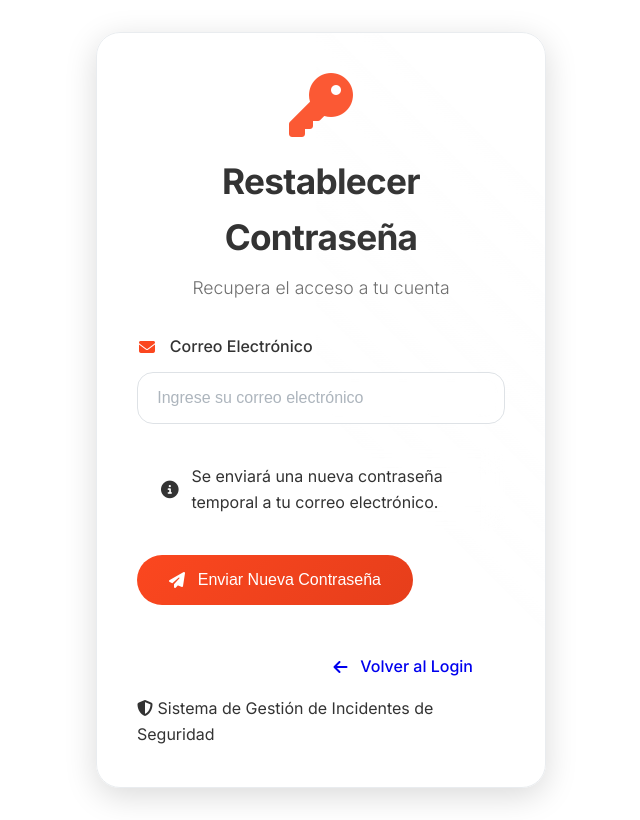
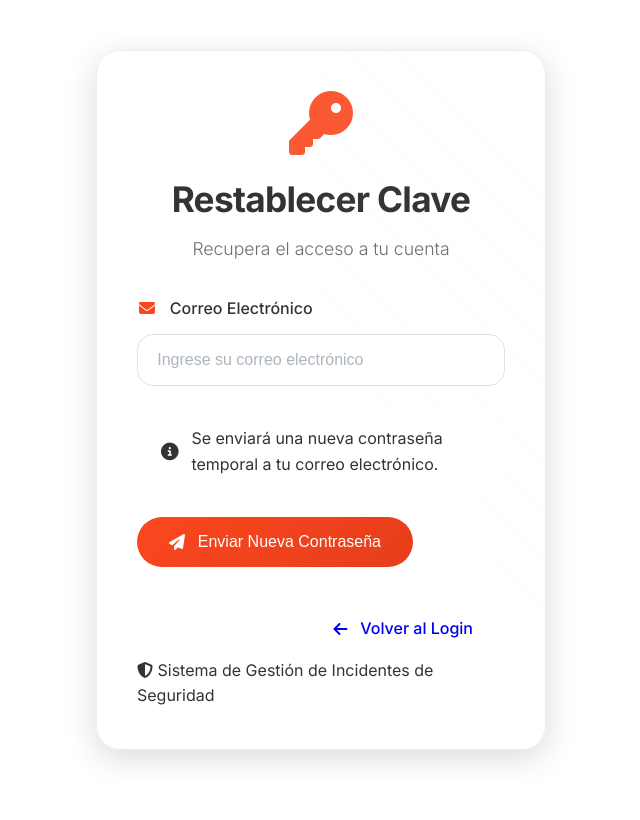
Before and after one commit to JorMath/dss_pry4, a Django app: page /accounts/forgot-password/ in a window 1280 px wide. Shown: the whole page, without its empty margins (319-959 px from the left). After the commit the page ends 765 px from the top, so only its background shows below. Run offline with Django 5.2, Linux system fonts and the light colour scheme; some web fonts are replaced.

```diff
--- a/accounts/templates/accounts/forgot_password.html
+++ b/accounts/templates/accounts/forgot_password.html
@@ -17,7 +17,7 @@
                     <i class="fas fa-key"></i>
                 </div>
                 <div class="login-header-content">
-                    <h1>Restablecer Contraseña</h1>
+                    <h1>Restablecer Clave</h1>
                     <p>Recupera el acceso a tu cuenta</p>
                 </div>
             </div>
```
